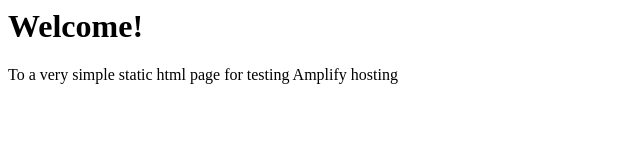
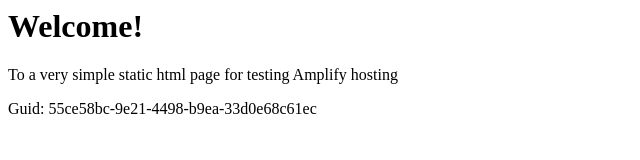
Before and after one commit to aws-aemilia-cmh/Github-PR-Commit-Integration-Test-DoNotTouch-Gith-OKSLNVO2-v1-preprod-us-east-2, a website: page src/index.html in a window 1280 px wide. Shown: the whole page, without its empty margins (0-640 px from the left). Drawn offline with Linux system fonts and the light colour scheme.

Commit message:
commit from integ tests

```diff
--- a/src/index.html
+++ b/src/index.html
@@ -1,3 +1,5 @@
+
+
 <html lang="en">
 
 <head>
@@ -10,6 +12,6 @@
 <body>
     <h1>Welcome!</h1>
     <p>To a very simple static html page for testing Amplify hosting</p>
-</body>
+    <p>Guid: 55ce58bc-9e21-4498-b9ea-33d0e68c61ec</p></body>
 
 </html>
```
